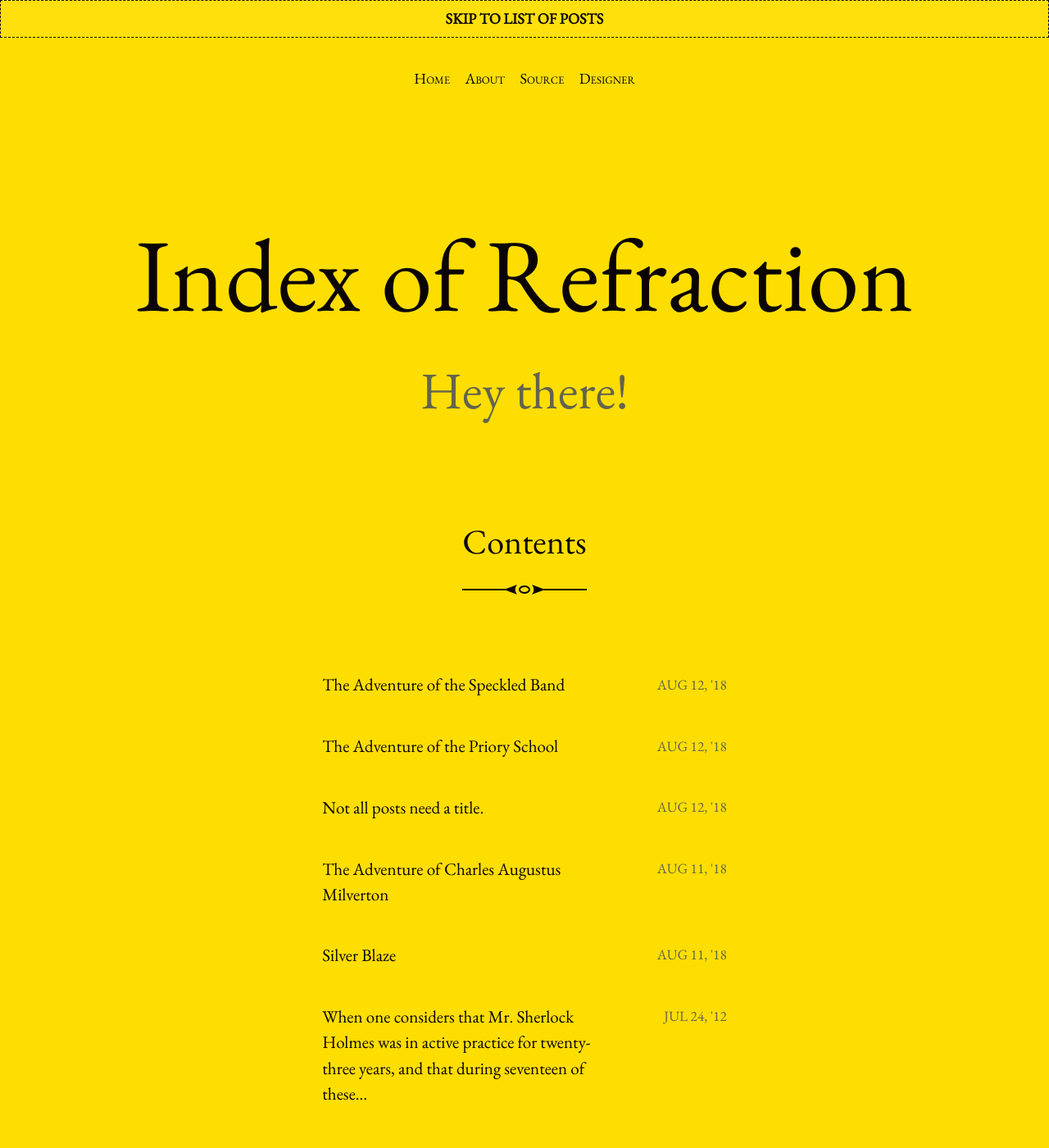
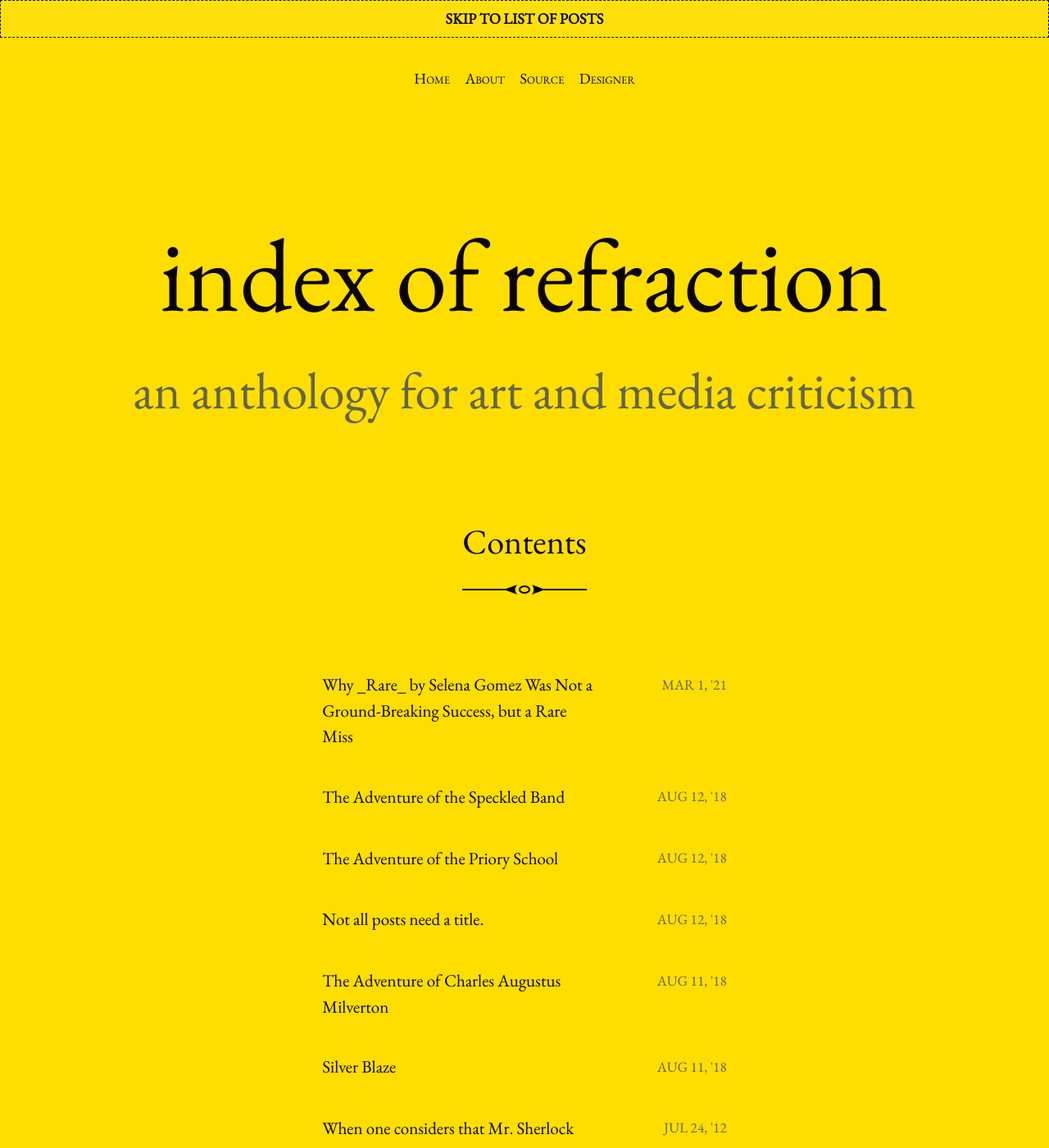
Before and after one commit to james-y-yoon/index-of-refraction, a Jekyll site: the page built from index.html, in a window 1280 px wide and 1400 px high. Shown: the whole window at 82% size. Built offline with Jekyll 4.4.1, drawn with Linux system fonts in a browser that asks for light colours; the list of posts is cut into pages by our own code; part of the change alters nothing that is shown.

Commit message:
added rare

```diff
--- a/_config.yml
+++ b/_config.yml
@@ -13,10 +13,10 @@
 # you will see them accessed via {{ site.title }}, {{ site.email }}, and so on.
 # You can create any custom variable you would like, and they will be accessible
 # in the templates via {{ site.myvariable }}.
-title: Index of Refraction
+title: index of refraction
 email: yoony@g.ucla.edu
 description: >- # this means to ignore newlines until "baseurl:"
-  Hey there!
+  an anthology for art and media criticism
 baseurl: "/index-of-refraction" # the subpath of your site, e.g. /blog
 url: "https://james-y-yoon.github.io/" # the base hostname & protocol for your site, e.g. http://example.com
 icon: /assets/images/icon-512.png
--- /dev/null
+++ b/_posts/2021-3-1-rare.md
@@ -0,0 +1,31 @@
+---
+layout: post
+title: "Why _Rare_ by Selena Gomez Was Not a Ground-Breaking Success, but a Rare Miss"
+author: "Robby Ackles"
+categories: media-criticism
+---
+
+_Robby Ackles is a junior at UCLA studying cognitive science and professional writing. Hailing from Carlsbad, California, Robby has gained experience in media, marketing, and digital writing as part of the UCLA Student Alumni Association and the UCLA Alumni Scholars Club. Robby's go-to fun fact is that he is a triplet, with siblings at USC and UC Berkeley, and enjoys spending free time with his golden retriever, Bailey._
+
+----
+
+Hailed by Vox as a [“terrifically compelling pop album,”](https://www.vox.com/culture/2020/11/16/21561713/selena-gomez-rare-review) by Variety as [“one of the best pop albums in recent memory,”](https://variety.com/2020/music/reviews/selena-gomez-rare-album-review-1203463571/) and by Entertainment Weekly as having the [“pure sound of post-breakup freedom,”](https://ew.com/music/2020/01/09/selena-gomez-rare-ew-review/) Selena Gomez’s recent album _Rare_ does not live up to any of the hype it garnered from all directions following its release. As a mostly skip-worthy album with little appeal to the poppy, vibrant, and empowering songs that her past albums like _Stars Dance_ and _Revival_ provided us, Gomez struggles to give us anything of note in a project with 13 extremely disappointing tracks.
+
+
+After undergoing various battles related to mental health, autoimmune disease, and physical illness, Gomez’s next project was expected to shed light on the hardships she endured in a meaningful way for an audience that desperately wanted to hear from her. There was an intense anticipation among news outlets and fans alike for her long-awaited return, as the songstress had suddenly emerged after taking time away from the public spotlight. Many thought this new album would deliver a compelling message about overcoming significant obstacles while allowing Gomez to finally tell her side of the story.
+
+
+By starting with the album’s first single, “Lose You to Love Me,” Selena Gomez set us up to expect an album that would be filled with vulnerability and emotion, yet still have the radio-focused sound that her fans are accustomed to hearing. While the lead single has now generated almost 650 million streams on Spotify alone, it never seems to pick up steam at any point in its three-plus minute duration. One could reasonably describe it as “underdeveloped” or “wrongly-aimed” and not be too far off the mark; “Lose You to Love Me” tells us the story of losing a former lover while losing itself in its obvious desire to be a ballad. To think that a track like that would be anything more than maybe a transition song between bops on any other pop star’s album would be overstepping one’s boundaries. Gomez simply had the opportunity to deliver a much more nuanced take on a devastating breakup that could have generated more buzz around the rest of the album as a whole.
+
+
+How about we move onto the namesake of the album, “Rare?” For being the first tune you hear when playing the album chronologically, it does little to pull listeners in for any longer than a minute (90 seconds if we’re being generous). Gomez croons, “My ambitions were too high,” and nothing could be more true about both this single and the album as a whole. Her past work has been marked by more emphasis on the vocals and less on the supporting music, but “Rare” desperately needs more power behind it than we get. In a streaming environment where other pop peers like Ariana Grande, Billie Eilish, and Ava Max can easily generate hundreds of millions of streams on the majority of their output, “Rare” does not give the listener enough pizazz to continue streaming for the next 12 tracks.
+
+
+
+If we dive deeper into the heart of the album, we find that this trend of disappointment not only persists, but intensifies. Tracks like “Kinda Crazy” and “Fun” are anything but what their names suggest, and “People You Know” almost makes one question whether Gomez is a singer or just an animated talker. “A Sweeter Place” sounds like it lost its way in a garage of randomly-assorted ‘80s synth albums, and Kid Cudi could not inject any less enthusiasm into his feature even if he tried. (We won’t even address the bizarre murmur that he ends his contribution to the track with, a choice that leads to an unsettling transition back to Gomez’s vocals). In “Dance Again,” Gomez sings, “I kick-start the rhythm,” yet it is apparent that she never actually does that for ... the full 42 minutes of the album? I would love to tell Selena Gomez that enhancing her vocals with only clapping sounds doesn’t hold up well, but it seems like she took that artistic decision and ran with it for the entirety of the album. Such a reconsideration would require her to just start the album over again  —  which  would not be the worst case scenario in  this context — but alas, I am merely reviewing an existing project here.
+
+
+I genuinely cannot think of an occasion that one would enjoy listening to Rare, much less a setting that it would even be appropriate to listen to. While albums like _Future Nostalgia_ by Dua Lipa and _Chromatica_ by Lady Gaga have a very clear time and place associated with them (think clubbing on a Friday night), Selena Gomez’s collection of tracks does not fit in with any kind of landscape these days. Unless you could consider the music you play for five minutes before falling asleep a subgenre? I’m open for debate on that one. Either way, it’s hard to let an audience in on the story you have to tell when there is a clear lack of emotional connection between tracks from beginning to end.
+
+
+For a return effort that sent the music industry into an initial frenzy, Selena Gomez does nothing to suggest that she is back with a tone nor a message worth listening to. In fact, an output like _Rare_ should have her team going back to the drawing board and figuring out how to recover the sensational tracks she gave us in past albums and iconic collabs such as “Wolves,” “Taki Taki,” and “It Ain’t Me.” While it is important to recognize and honor an artist’s growth (especially after enduring significant hardship), this transformation has to manifest itself in the form of a new and improved sound with a meaningful story to tell. _Rare_ does little to imply that Gomez is on her way back to great heights in the music industry, and it will take a lot of reimagination to ensure that this flop of an album is not just a rare occurrence.
```
Also changed, not shown: 1 other file.
